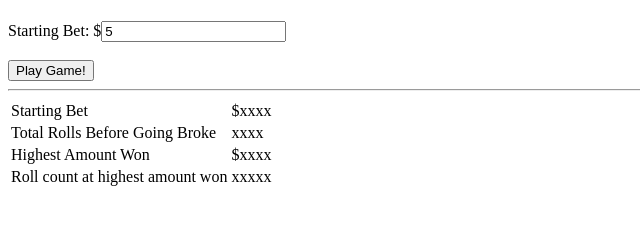
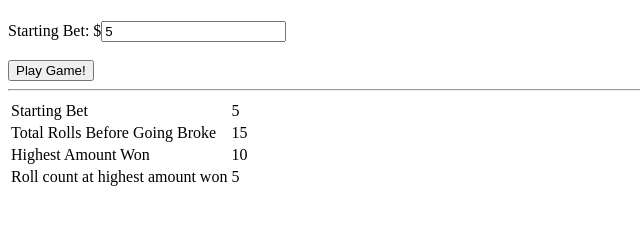
Before and after one commit to emmastout01/LuckySevens, a plain HTML site: page index.html in a window 1280 px wide. Both pictures are taken after typing "5" into the empty fields and a click on the button "Play Game!". Shown: the part 59-284 px from the top of the page, without its empty margins (0-640 px from the left). Drawn offline with Linux system fonts and the light colour scheme.

Commit message:
change html table data

```diff
--- a/index.html
+++ b/index.html
@@ -23,21 +23,21 @@
                 <thead>
                     <tr>
                         <td>Starting Bet</td>
-                        <td id="starting-bet-value">$xxxx</td>
+                        <td id="starting-bet-value"></td>
                     </tr>
                 </thead>
                 <tbody>
                     <tr>
                         <td>Total Rolls Before Going Broke</td>
-                        <td id="total-rolls">xxxx</td>
+                        <td id="total-rolls"></td>
                     </tr>
                     <tr>
                         <td>Highest Amount Won</td>
-                        <td id="highest-amount">$xxxx</td>
+                        <td id="highest-amount"></td>
                     </tr>
                     <tr>
                         <td>Roll count at highest amount won</td>
-                        <td id="roll-count">xxxxx</td>
+                        <td id="rolls-at-highest"></td>
                     </tr>
                 </tbody>
             </table>
--- a/logic.js
+++ b/logic.js
@@ -30,6 +30,11 @@ function playGame() {
         }
     }
     //Game over
+    // Set values of table data in HTML
+    document.getElementById("starting-bet-value").innerText = startingBet;
+    document.getElementById("total-rolls").innerText = numberOfRolls;
+    document.getElementById("highest-amount").innerText = highestAmountWon;
+    document.getElementById("rolls-at-highest").innerText = rollsAtHighest;
     return false;
 }
 
```
